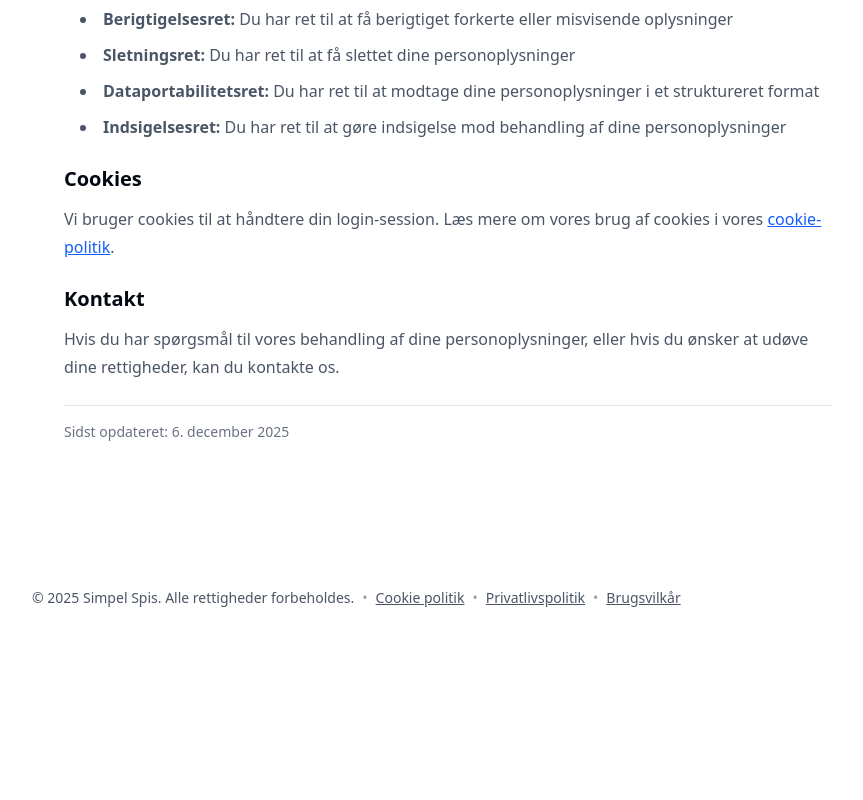
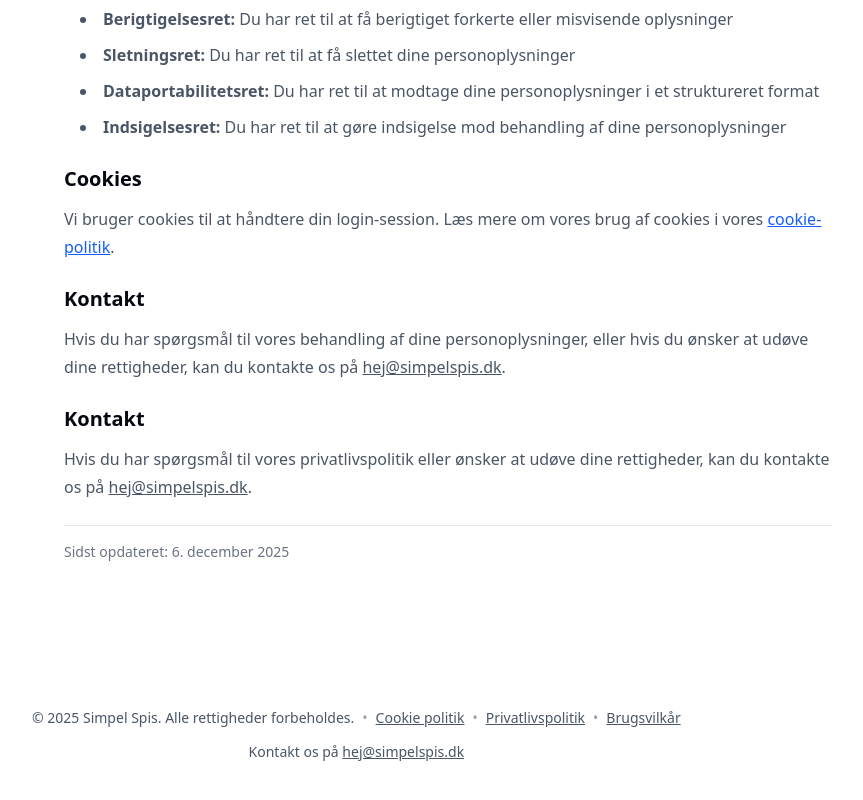
Before and after one commit to emilholmgaard/simpelspis-website, a Next.js app: page /privatlivspolitik in a window 1280 px wide. Shown: the part 1499-2299 px from the top of the page, without its empty margins (0-863 px from the left). Before the commit the page ends 2157 px from the top, so only its background shows below. Built offline with nearby package versions, Linux system fonts and the light colour scheme; no server answers; a web font is replaced by a local one.

Commit message:
Update API route to improve type safety for review deletion and enhance user contact information across multiple pages. Add email contact links in Brugsvilkår, Cookiepolitik, and Privatlivspolitik sections for better accessibility. Refactor Footer to include a contact email for user inquiries.

```diff
--- a/src/app/api/reviews/[id]/route.ts
+++ b/src/app/api/reviews/[id]/route.ts
@@ -6,7 +6,7 @@ import { eq } from 'drizzle-orm'
 
 export async function DELETE(
   request: NextRequest,
-  { params }: { params: { id: string } }
+  { params }: { params: Promise<{ id: string }> }
 ) {
   try {
     const supabase = await createServerClient()
@@ -18,7 +18,7 @@ export async function DELETE(
       return NextResponse.json({ error: 'Unauthorized' }, { status: 401 })
     }
 
-    const reviewId = params.id
+    const { id: reviewId } = await params
 
     // Check if review exists and belongs to user
     const existingReview = await db
--- a/src/app/brugsvilkar/page.tsx
+++ b/src/app/brugsvilkar/page.tsx
@@ -96,6 +96,22 @@ export default function BrugsvilkarPage() {
             </p>
           </section>
 
+          <section>
+            <h2 className="text-xl font-semibold text-gray-950 dark:text-gray-50 mb-3">
+              Kontakt
+            </h2>
+            <p>
+              Hvis du har spørgsmål til vores brugsvilkår, kan du kontakte os på{' '}
+              <a
+                href="mailto:hej@simpelspis.dk"
+                className="underline hover:text-gray-900 dark:hover:text-gray-50 font-medium"
+              >
+                hej@simpelspis.dk
+              </a>
+              .
+            </p>
+          </section>
+
           <section className="pt-4 border-t border-gray-200 dark:border-gray-800">
             <p className="text-sm text-gray-500 dark:text-gray-500">
               Sidst opdateret: {new Date().toLocaleDateString('da-DK', {
--- a/src/app/cookie-politik/page.tsx
+++ b/src/app/cookie-politik/page.tsx
@@ -100,8 +100,14 @@ export default function CookiePolitikPage() {
               Kontakt
             </h2>
             <p>
-              Hvis du har spørgsmål til vores brug af cookies, kan du kontakte os gennem vores
-              kontaktformular eller email.
+              Hvis du har spørgsmål til vores brug af cookies, kan du kontakte os på{' '}
+              <a
+                href="mailto:hej@simpelspis.dk"
+                className="underline hover:text-gray-900 dark:hover:text-gray-50 font-medium"
+              >
+                hej@simpelspis.dk
+              </a>
+              .
             </p>
           </section>
 
--- a/src/app/privatlivspolitik/page.tsx
+++ b/src/app/privatlivspolitik/page.tsx
@@ -132,7 +132,31 @@ export default function PrivatlivspolitikPage() {
             </h2>
             <p>
               Hvis du har spørgsmål til vores behandling af dine personoplysninger,
-              eller hvis du ønsker at udøve dine rettigheder, kan du kontakte os.
+              eller hvis du ønsker at udøve dine rettigheder, kan du kontakte os på{' '}
+              <a
+                href="mailto:hej@simpelspis.dk"
+                className="underline hover:text-gray-900 dark:hover:text-gray-50 font-medium"
+              >
+                hej@simpelspis.dk
+              </a>
+              .
+            </p>
+          </section>
+
+          <section>
+            <h2 className="text-xl font-semibold text-gray-950 dark:text-gray-50 mb-3">
+              Kontakt
+            </h2>
+            <p>
+              Hvis du har spørgsmål til vores privatlivspolitik eller ønsker at udøve dine rettigheder,
+              kan du kontakte os på{' '}
+              <a
+                href="mailto:hej@simpelspis.dk"
+                className="underline hover:text-gray-900 dark:hover:text-gray-50 font-medium"
+              >
+                hej@simpelspis.dk
+              </a>
+              .
             </p>
           </section>
 
--- a/src/components/footer.tsx
+++ b/src/components/footer.tsx
@@ -3,6 +3,7 @@ export function Footer() {
     <footer>
       <div className="mx-auto max-w-7xl px-6 py-12 md:flex md:items-center md:justify-between lg:px-8">
         <div className="mt-8 text-center text-sm/6 text-gray-600 md:order-1 md:mt-0 dark:text-gray-400">
+          <div className="space-y-3">
             <div className="flex flex-wrap items-center justify-center gap-2">
               <span>
                 &copy; {new Date().getFullYear()} Simpel Spis. Alle rettigheder forbeholdes.
@@ -29,6 +30,18 @@ export function Footer() {
                 Brugsvilkår
               </a>
             </div>
+            <div className="text-center">
+              <p className="text-sm text-gray-600 dark:text-gray-400">
+                Kontakt os på{' '}
+                <a
+                  href="mailto:hej@simpelspis.dk"
+                  className="underline hover:text-gray-900 dark:hover:text-gray-50 font-medium"
+                >
+                  hej@simpelspis.dk
+                </a>
+              </p>
+            </div>
+          </div>
         </div>
       </div>
     </footer>
```
Lines whose indentation alone changed are shown as unchanged.
